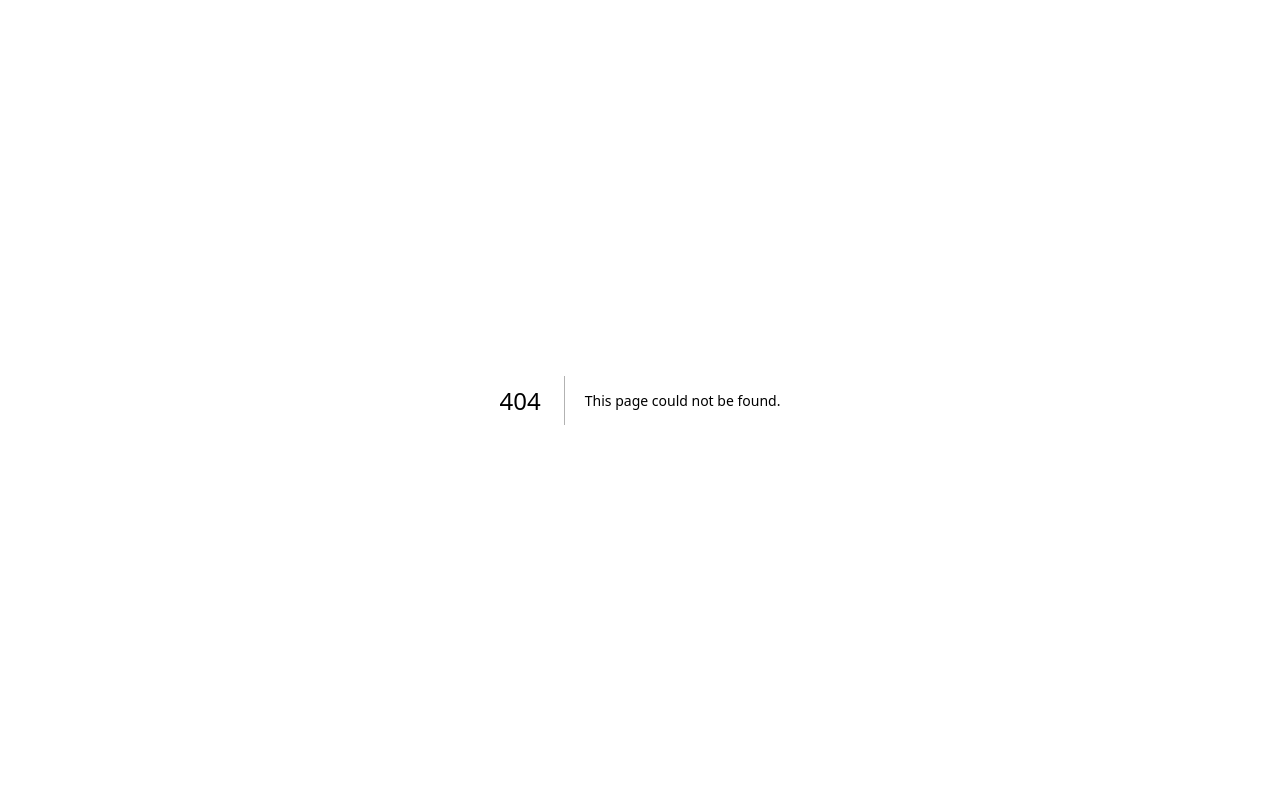
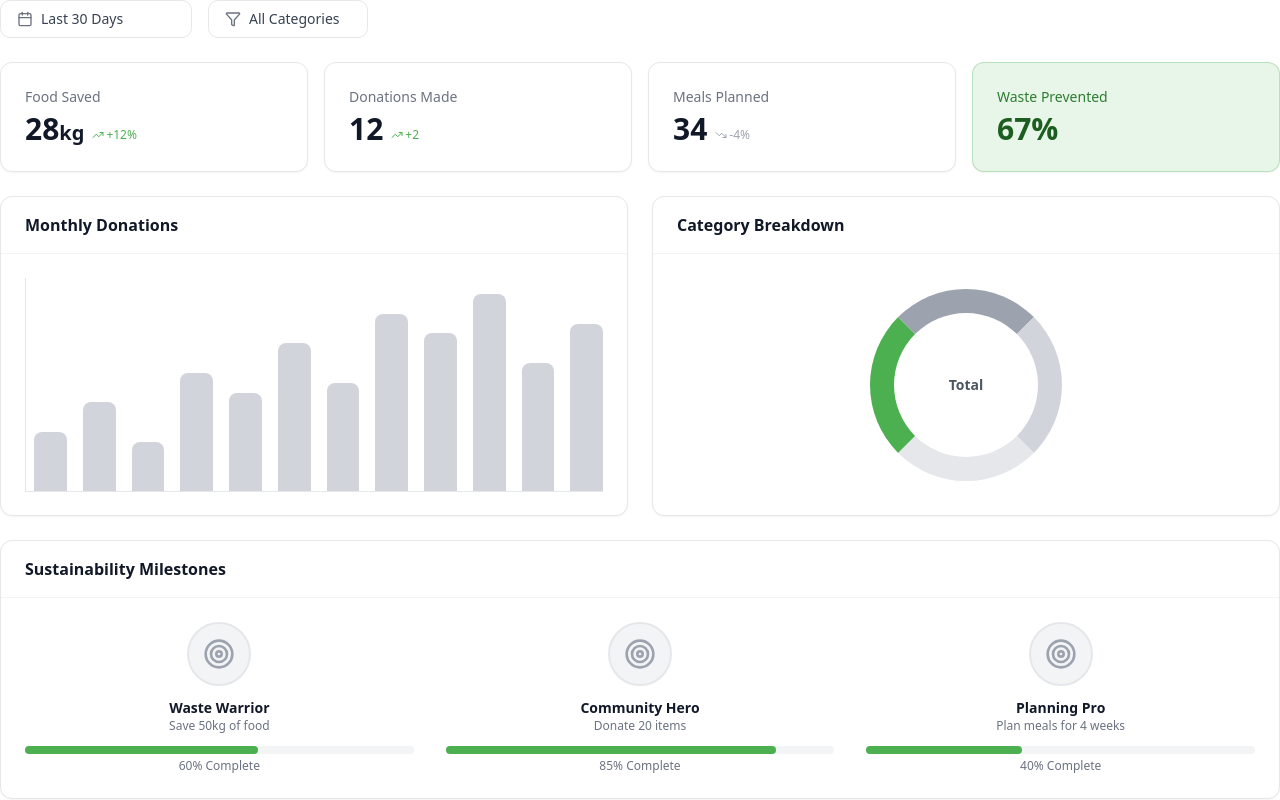
Before and after one commit to iconicaditya/saveplate-bit216, a Next.js app: page /analytics in a window 1280 px wide. Before the commit this address had no page. Shown: the top 800 px of the page. Built offline with nearby package versions, Linux system fonts and the light colour scheme.

Commit message:
added analytics page

```diff
--- /dev/null
+++ b/app/(app)/analytics/page.tsx
@@ -0,0 +1,123 @@
+import { TrendingUp, TrendingDown, Target, Calendar, Filter } from "lucide-react";
+
+export default function AnalyticsPage() {
+  return (
+    <div className="space-y-6">
+
+      {/* Filter Row */}
+      <div className="flex gap-4">
+        <button className="flex items-center gap-2 bg-white border border-gray-200 text-gray-700 w-48 px-4 py-2 rounded-md text-sm hover:bg-gray-50 transition-colors">
+          <Calendar className="w-4 h-4 text-gray-500" />
+          Last 30 Days
+        </button>
+        <button className="flex items-center gap-2 bg-white border border-gray-200 text-gray-700 w-40 px-4 py-2 rounded-md text-sm hover:bg-gray-50 transition-colors">
+          <Filter className="w-4 h-4 text-gray-500" />
+          All Categories
+        </button>
+      </div>
+
+      {/* Stat Cards */}
+      <div className="grid grid-cols-1 md:grid-cols-2 lg:grid-cols-4 gap-4">
+        <div className="bg-white border border-gray-200 rounded-xl shadow-sm p-6">
+          <p className="text-sm font-medium text-gray-500">Food Saved</p>
+          <div className="flex items-end gap-2 mt-1">
+            <h3 className="text-3xl font-bold text-gray-900">28<span className="text-xl">kg</span></h3>
+            <span className="flex items-center text-xs font-medium text-[#4CAF50] mb-1">
+              <TrendingUp className="w-3 h-3 mr-0.5" /> +12%
+            </span>
+          </div>
+        </div>
+        <div className="bg-white border border-gray-200 rounded-xl shadow-sm p-6">
+          <p className="text-sm font-medium text-gray-500">Donations Made</p>
+          <div className="flex items-end gap-2 mt-1">
+            <h3 className="text-3xl font-bold text-gray-900">12</h3>
+            <span className="flex items-center text-xs font-medium text-[#4CAF50] mb-1">
+              <TrendingUp className="w-3 h-3 mr-0.5" /> +2
+            </span>
+          </div>
+        </div>
+        <div className="bg-white border border-gray-200 rounded-xl shadow-sm p-6">
+          <p className="text-sm font-medium text-gray-500">Meals Planned</p>
+          <div className="flex items-end gap-2 mt-1">
+            <h3 className="text-3xl font-bold text-gray-900">34</h3>
+            <span className="flex items-center text-xs font-medium text-gray-400 mb-1">
+              <TrendingDown className="w-3 h-3 mr-0.5" /> -4%
+            </span>
+          </div>
+        </div>
+        <div className="bg-[#E8F5E9] border border-[#4CAF50]/30 rounded-xl shadow-sm p-6">
+          <p className="text-sm font-medium text-[#2E7D32]">Waste Prevented</p>
+          <div className="flex items-end gap-2 mt-1">
+            <h3 className="text-3xl font-bold text-[#1B5E20]">67%</h3>
+          </div>
+        </div>
+      </div>
+
+      {/* Charts */}
+      <div className="grid grid-cols-1 lg:grid-cols-2 gap-6">
+        <div className="bg-white border border-gray-200 rounded-xl shadow-sm h-80">
+          <div className="border-b border-gray-100 px-6 py-4">
+            <h3 className="text-base font-semibold text-gray-900">Monthly Donations</h3>
+          </div>
+          <div className="p-6 h-[calc(100%-3.5rem)] relative">
+            <div className="absolute inset-x-6 top-6 bottom-6 flex items-end justify-between gap-4 border-b border-l border-gray-200 pt-4 pl-2">
+              {[30, 45, 25, 60, 50, 75, 55, 90, 80, 100, 65, 85].map((h, i) => (
+                <div
+                  key={i}
+                  className="w-full bg-gray-300 rounded-t-sm hover:bg-[#4CAF50] transition-colors"
+                  style={{ height: `${h}%` }}
+                />
+              ))}
+            </div>
+          </div>
+        </div>
+        <div className="bg-white border border-gray-200 rounded-xl shadow-sm h-80">
+          <div className="border-b border-gray-100 px-6 py-4">
+            <h3 className="text-base font-semibold text-gray-900">Category Breakdown</h3>
+          </div>
+          <div className="p-6 flex items-center justify-center h-[calc(100%-3.5rem)]">
+            <div className="w-48 h-48 rounded-full border-[24px] border-gray-200 border-t-gray-400 border-r-gray-300 border-l-[#4CAF50] relative">
+              <div className="absolute inset-0 m-auto w-24 h-24 rounded-full bg-white flex items-center justify-center">
+                <span className="text-sm font-semibold text-gray-600">Total</span>
+              </div>
+            </div>
+          </div>
+        </div>
+      </div>
+
+      {/* Milestones */}
+      <div className="bg-white border border-gray-200 rounded-xl shadow-sm">
+        <div className="border-b border-gray-100 px-6 py-4">
+          <h3 className="text-base font-semibold text-gray-900">Sustainability Milestones</h3>
+        </div>
+        <div className="p-6 grid grid-cols-1 md:grid-cols-3 gap-8">
+          {[
+            { title: "Waste Warrior", desc: "Save 50kg of food", progress: 60 },
+            { title: "Community Hero", desc: "Donate 20 items", progress: 85 },
+            { title: "Planning Pro", desc: "Plan meals for 4 weeks", progress: 40 },
+          ].map((m, i) => (
+            <div key={i} className="flex flex-col items-center text-center">
+              <div className="w-16 h-16 rounded-full bg-gray-100 border-2 border-gray-200 flex items-center justify-center mb-3">
+                <Target className="w-8 h-8 text-gray-400" />
+              </div>
+              <h4 className="font-semibold text-gray-900 text-sm">{m.title}</h4>
+              <p className="text-xs text-gray-500 mb-3">{m.desc}</p>
+              <div className="w-full bg-gray-100 rounded-full h-2">
+                <div className="bg-[#4CAF50] h-2 rounded-full" style={{ width: `${m.progress}%` }} />
+              </div>
+              <span className="text-xs text-gray-500 mt-1">{m.progress}% Complete</span>
+            </div>
+          ))}
+        </div>
+      </div>
+
+      {/* Empty State */}
+      <div className="bg-gray-50 border border-dashed border-gray-200 rounded-xl h-32 flex items-center justify-center opacity-70">
+        <div className="text-center">
+          <p className="text-gray-500 font-medium">Historical data will appear here</p>
+          <p className="text-xs text-gray-400">Keep using SavePlate to generate more insights.</p>
+        </div>
+      </div>
+    </div>
+  );
+}
```
